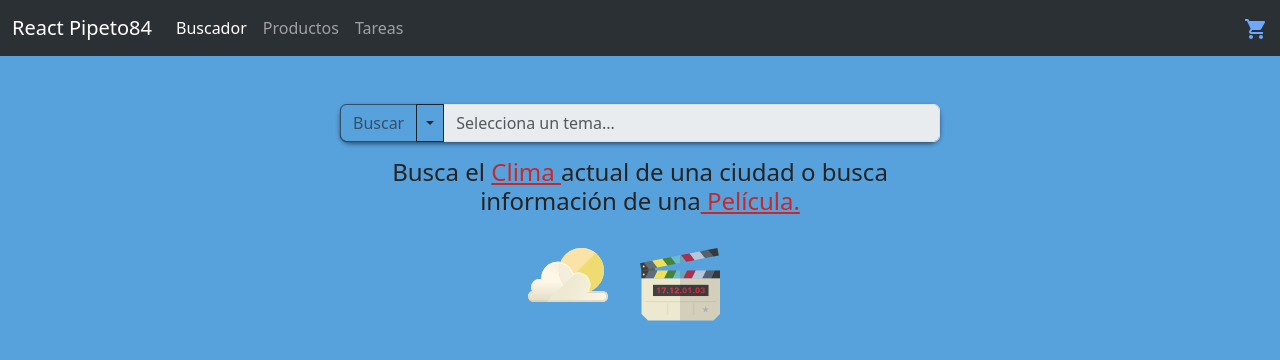
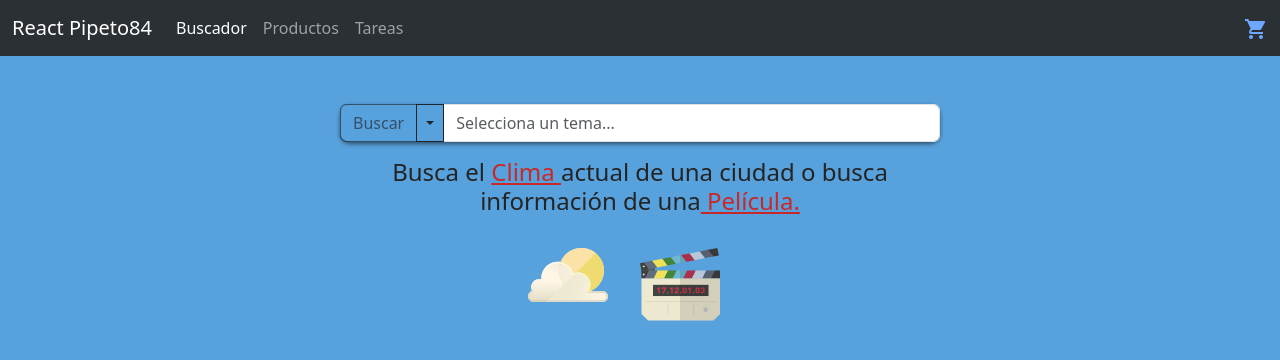
Before and after one commit to Pipeto84/my-react, a React (Vite) app: page /buscador in a window 1280 px wide. Shown: the top 360 px of the page. Built offline with nearby package versions, Linux system fonts and the light colour scheme; no server answers.

Commit message:
onFocus en buscador

```diff
--- a/src/pages/BuscadorPage.jsx
+++ b/src/pages/BuscadorPage.jsx
@@ -1,4 +1,4 @@
-import {useState, useContext} from 'react'
+import {useState, useContext, useRef} from 'react'
 import { Clima } from '../components/buscador/Clima'
 import { Peliculas } from '../components/buscador/Peliculas'
 import { ClimaContext } from '../context/ClimaContext'
@@ -18,16 +18,19 @@ export const BuscadorPage = () => {
   const [iconoTema, setIconoTema] = useState(false)
   const {fetchClima} = useContext(ClimaContext)
   const {fetchMovie} = useContext(MovieContext)
+  const inputRef = useRef()
 
   const clima = () => {
     setSelector('Clima')
     setIconoTema(true)
     setEnviado('')
+    inputRef.current.focus()
   }
   const peliculas = () => {
     setSelector('Peliculas')
     setIconoTema(true)
     setEnviado('')
+    inputRef.current.focus()
   }
   const infoBuscar = <h4 className="textoEnBuscador">
     Busca el <a className='aClima' href='#' onClick={clima}>Clima </a>
@@ -146,10 +149,9 @@ export const BuscadorPage = () => {
             value={dataInput}
             onChange={handleChanges}
             placeholder={handlePlaceHolder()}
-            disabled={selector === 'Buscador'}
             id='inputBuscar'
             autoComplete='on'
-            autoFocus
+            ref={inputRef}
           />
         </div>
       </form>
```
